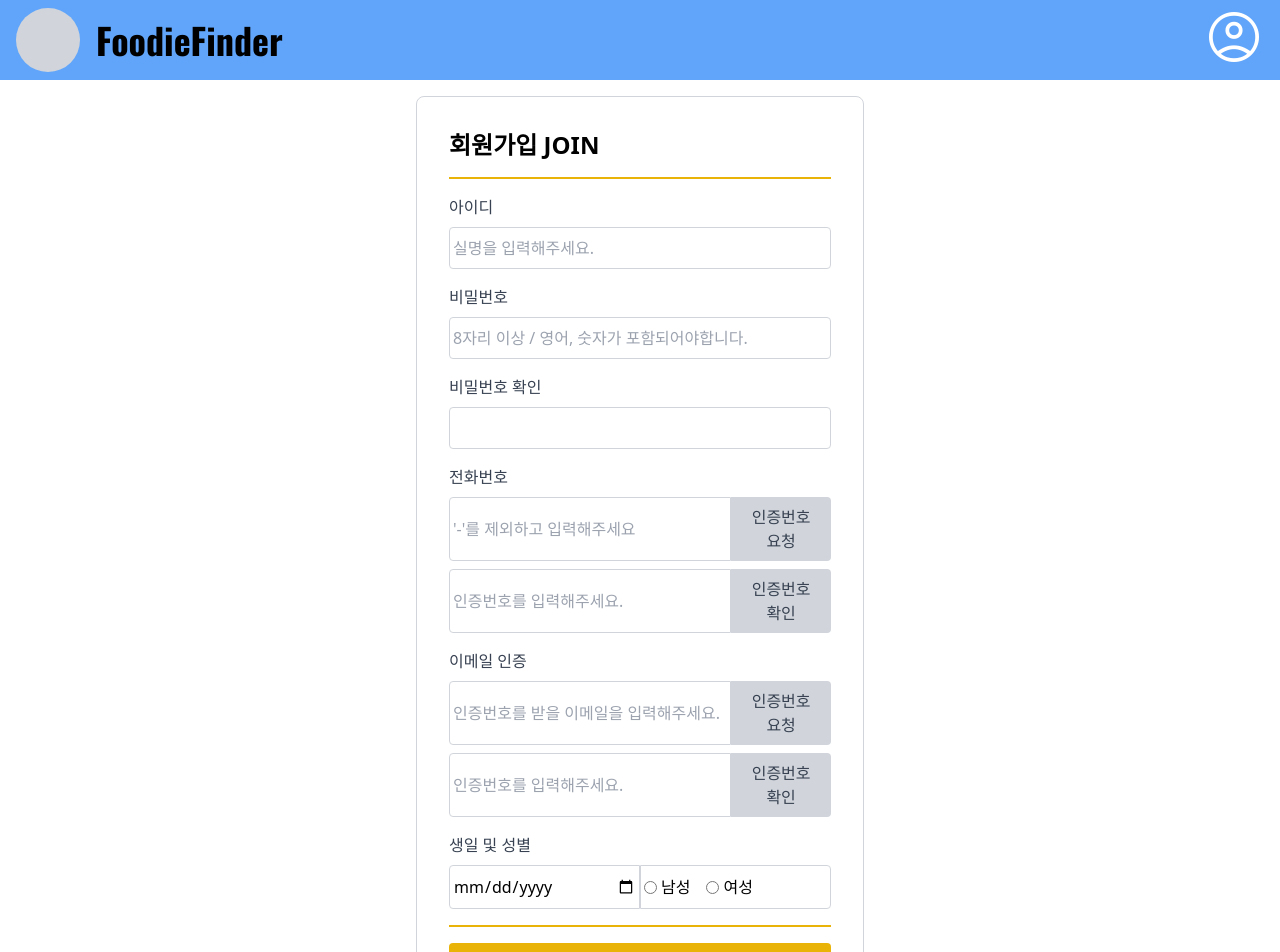
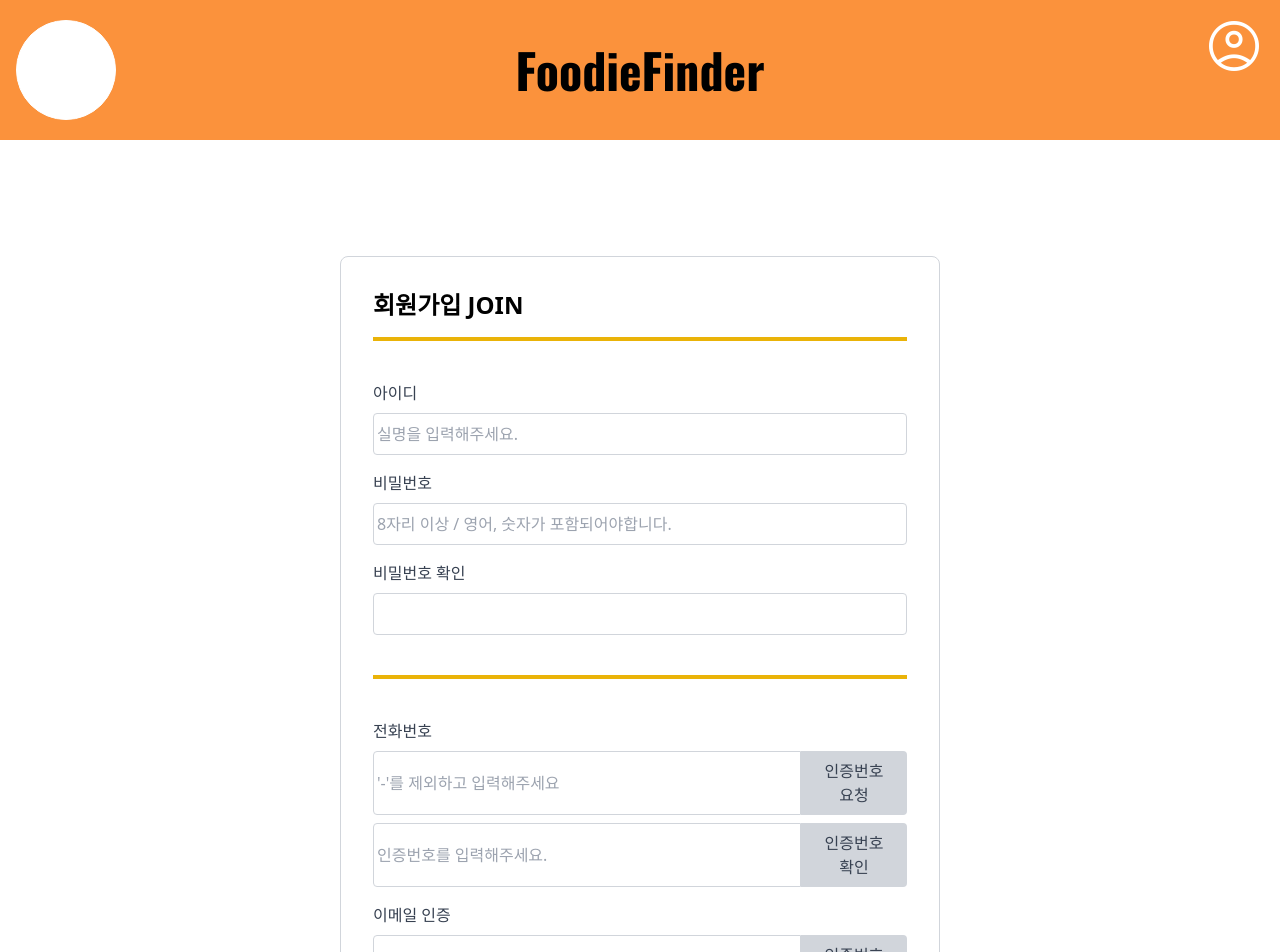
Before and after one commit to caterpillar-butler/futcher-client, a React (Create React App) app: page /register in a window 1280 px wide. Shown: the top 952 px of the page. Built offline with nearby package versions, Linux system fonts and the light colour scheme; no server answers.

Commit message:
register_css

```diff
--- a/src/App.js
+++ b/src/App.js
@@ -1,5 +1,5 @@
 import { Layout } from 'layouts';
-import { Dashboard, NotFound, Register, Login } from 'pages';
+import { Dashboard, NotFound, Register } from 'pages';
 import { BrowserRouter, Route, Routes } from 'react-router-dom';
 
 function App() {
@@ -9,7 +9,7 @@ function App() {
         <Routes>
           <Route path="/" element={<Dashboard />} />
           <Route path="/register" element={<Register />} />
-          <Route path="/login" element={<Login />} />
+          {/* <Route path="/login" element={<Login />} /> */}
           <Route path="*" element={<NotFound />} />
         </Routes>
       </Layout>
--- a/src/components/common/RegisterHeader.jsx
+++ b/src/components/common/RegisterHeader.jsx
@@ -9,34 +9,49 @@ export default function HeaderRegister() {
   };
 
   return (
-    <header className="bg-blue-400 text-white p-4 h-20 flex items-center justify-between relative">
-      <div className="flex items-center">
-        <div className="bg-gray-300 rounded-full h-16 w-16 mr-4"></div>
-        <Link to="/" className="text-4xl font-bold text-black oswald-unique">
+    <div>
+      <header className="bg-orange-400 text-white p-4 h-140 flex justify-center items-center relative">
+        <div className="absolute left-4 flex flex-col items-center">
+          <Link href="/" className="h-100 w-100">
+            <div className="bg-white h-100 w-100 border border-solid border-white rounded-full">
+              <image src="" alt="Placeholder image" className="rounded-full" />
+            </div>
+          </Link>
+        </div>
+        <Link href="/" className="text-5xl font-bold text-black flex justify-center items-center oswald-unique">
           FoodieFinder
         </Link>
-      </div>
-      <div className="relative">
-        <button onClick={toggleModal} className="text-4xl">
+        <Link href="/" className="absolute top-4 right-4" onClick={toggleModal}>
           <span className="material-symbols-outlined text-60px">account_circle</span>
-        </button>
           {isModalOpen && (
-          <div className="absolute right-0 mt-2 w-64 bg-white border border-gray-300 rounded-lg shadow-lg">
+            <div className="absolute right-0 mt-2 w-250 h-280 bg-white border border-gray-300 rounded-lg shadow-lg">
               <ul>
-              <li className="px-4 py-2 text-black border-b border-gray-500">로그인이 필요합니다.</li>
-              <li className="px-4 py-2 text-black hover:bg-yellow-100 cursor-pointer">
-                <Link to="/login">로그인</Link>
+                <li className="px-4 py-2 text-black w-218 h-60 mt-5 text-20px border-b border-gray-500">
+                  로그인이 필요합니다.
                 </li>
-              <li className="px-4 py-2 text-black hover:bg-yellow-100 cursor-pointer">
-                <Link to="/register">회원가입</Link>
+                <li className="px-4 py-2 text-black text-18px w-218 h-60 hover:bg-yellow-100 cursor-pointer">
+                  <span className="material-symbols-outlined mr-10 leading-snug text-32px">person</span>
+                  <Link href="" className="relative top-[-9px] leading-none">
+                    로그인
+                  </Link>
                 </li>
-              <li className="px-4 py-2 text-black hover:bg-yellow-100 cursor-pointer">
-                <Link to="/search">검색하기</Link>
+                <li className="px-4 py-2 text-black text-18px w-218 h-60 hover:bg-yellow-100 cursor-pointer">
+                  <span className="material-symbols-outlined mr-10 leading-snug text-32px">person</span>
+                  <Link href="" className="relative top-[-9px] leading-none">
+                    회원가입
+                  </Link>
+                </li>
+                <li className="px-4 py-2 text-black text-18px w-218 h-60 hover:bg-yellow-100 cursor-pointer">
+                  <span className="material-symbols-outlined mr-10 leading-snug text-32px">search</span>
+                  <Link href="" className="relative top-[-9px] leading-none">
+                    검색하기
+                  </Link>
                 </li>
               </ul>
             </div>
           )}
+        </Link>
+      </header>
     </div>
-    </header>
   );
 }
--- a/src/components/form/RegisterForm.jsx
+++ b/src/components/form/RegisterForm.jsx
@@ -1,10 +1,11 @@
 export default function RegisterForm({ formData, handleChange, handleSubmit }) {
   return (
-    <div className="max-w-md mx-auto bg-white p-8 border border-gray-300 rounded-lg">
+    <div className="flex justify-center items-center mt-100px mb-100px">
+      <div className="w-600 h-1100 bg-white p-8 justify-center items-center relative border border-gray-300 rounded-lg">
         <h2 className="text-2xl font-bold mb-4">회원가입 JOIN</h2>
-      <div className="border-b-2 border-yellow-500 mb-4"></div>
+        <div className="border-b-4 border-yellow-500"></div>
         <form onSubmit={handleSubmit}>
-        <div className="mb-4">
+          <div className="mt-40px mb-4">
             <label className="block text-gray-700 mb-2">아이디</label>
             <input
               type="text"
@@ -26,7 +27,7 @@ export default function RegisterForm({ formData, handleChange, handleSubmit }) {
               value={formData.password}
             />
           </div>
-        <div className="mb-4">
+          <div className="mb-4 mb-40px">
             <label className="block text-gray-700 mb-2">비밀번호 확인</label>
             <input
               type="password"
@@ -37,7 +38,8 @@ export default function RegisterForm({ formData, handleChange, handleSubmit }) {
               value={formData.confirmPassword}
             />
           </div>
-        <div className="mb-4">
+          <div className="border-b-4 border-yellow-500 mb-4"></div>
+          <div className="mb-4 mt-40px">
             <label className="block text-gray-700 mb-2">전화번호</label>
             <div className="flex mb-2">
               <input
@@ -115,7 +117,7 @@ export default function RegisterForm({ formData, handleChange, handleSubmit }) {
               </button>
             </div>
           </div>
-        <div className="mb-4">
+          <div className="mb-40px">
             <label className="block text-gray-700 mb-2">생일 및 성별</label>
             <div className="flex mb-4">
               <input
@@ -151,11 +153,12 @@ export default function RegisterForm({ formData, handleChange, handleSubmit }) {
               </div>
             </div>
           </div>
-        <div className="border-b-2 border-yellow-500 mb-4"></div>
-        <button type="submit" className="w-full py-2 bg-yellow-500 text-white font-bold rounded">
+          <div className="border-b-4 border-yellow-500 mb-4"></div>
+          <button type="submit" className="w-full h-60 bg-yellow-500 text-white font-bold rounded mt-40px">
             회원가입
           </button>
         </form>
       </div>
+    </div>
   );
 }
--- a/src/layout/Layout.jsx
+++ b/src/layout/Layout.jsx
@@ -1,4 +1,4 @@
-import { Footer, RegisterHeader, DashBoardHeader } from 'components';
+import { Footer, Header2, DashBoardHeader } from 'components';
 import { useLocation } from 'react-router-dom';
 
 export default function Layout({ children }) {
@@ -7,7 +7,7 @@ export default function Layout({ children }) {
   const renderHeader = () => {
     switch (location.pathname) {
       case '/register':
-        return <RegisterHeader />;
+        return <Header2 />;
       default:
         return <DashBoardHeader />;
     }
--- a/src/pages/SignUp.jsx
+++ /dev/null
@@ -1,16 +0,0 @@
-import React from 'react';
-import {Footer, Header2} from '../component';
-
-const SignUp = () => {
-  return (
-    <div>
-      <div className="flex flex-col min-h-screen">
-        <Header2 />
-        <main className="flex-grow p-4"></main>
-        <Footer />
-      </div>
-    </div>
-  );
-};
-
-export default SignUp;
--- a/src/pages/index.jsx
+++ b/src/pages/index.jsx
@@ -1,4 +1,4 @@
 export { default as Dashboard } from './Dashboard';
 export { default as NotFound } from './NotFound';
 export { default as Register } from './Register';
-export {default as Login} from './Login';
+// export { default as Login } from './Login';
--- a/src/pages/login.jsx
+++ b/src/pages/login.jsx
@@ -1,5 +1,5 @@
 import React from 'react';
-import {Footer, Header2} from 'components';
+import { Footer, Header2 } from 'components';
 
 const Login = () => {
   return (
--- a/tailwind.config.js
+++ b/tailwind.config.js
@@ -10,11 +10,13 @@ module.exports = {
         60: '60px',
         140: '140px',
         100: '100px',
+        1100: '1100px',
       },
       width: {
         220: '220px',
         250: '250px',
         100: '100px',
+        600: '600px',
       },
       borderRadius: {
         full: '50%',
@@ -23,6 +25,9 @@ module.exports = {
         '-10': '-10px',
         '40px': '40px',
         '5px': '5px',
+        '100px': '100px',
+        '20px': '20px',
+        '30px': '30px',
       },
       fontSize: {
         '27px': '27px',
```
Also changed, not shown: src/components/common/Header2.jsx (+6 -17 lines), 1 other file (tests, documents, lock files or other folders). Lines whose indentation alone changed are shown as unchanged.
